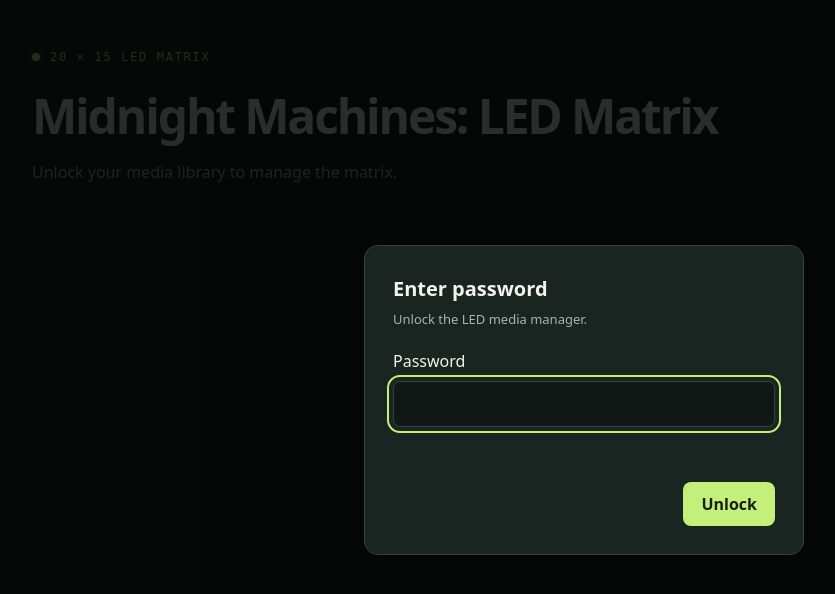
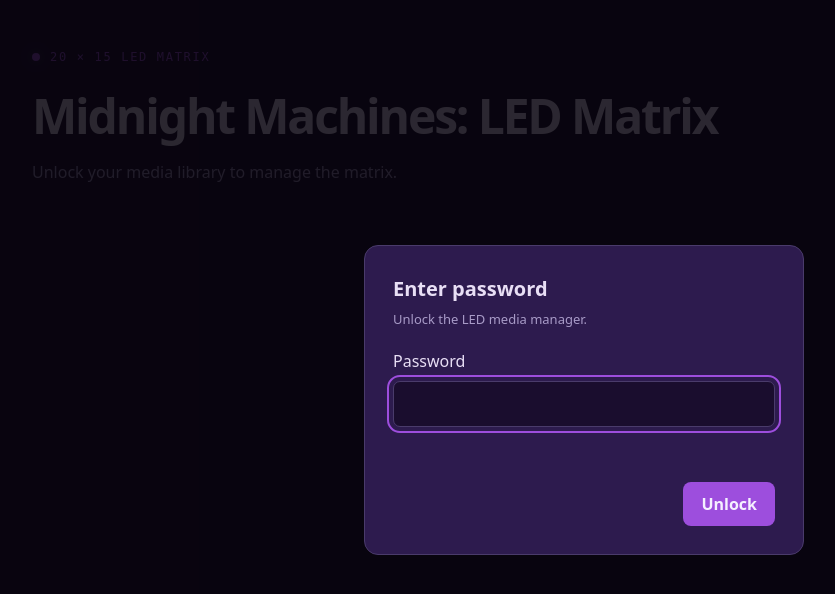
Before and after one commit to lamcnguyen89/LED_Light_Project, a Flask app: template web_server/templates/login.html in a window 1280 px wide. Shown: the top 594 px of the page, without its empty margins (56-891 px from the left). Run offline with Flask 3, Linux system fonts and the light colour scheme; the template is opened without the code that fills it, so the values that code supplies are empty; some libraries are stand-ins or nearby versions.

Commit message:
Changed some styling

```diff
--- a/web_server/static/web_ui.css
+++ b/web_server/static/web_ui.css
@@ -1,11 +1,13 @@
-:root { color-scheme: dark; --bg: #101715; --panel: #1a2420; --line: #35453d; --text: #eef5ee; --muted: #a6b7ac; --accent: #c3f07b; }
+:root { color-scheme: dark; --bg: #1a0d2e; --panel: #2d1b4e; --line: #4a3b6b; --text: #e8dff5; --muted: #a89bc7; --accent: #9d4edd; }
 * { box-sizing: border-box; }
 body { margin: 0; background: var(--bg); color: var(--text); font: 16px/1.5 system-ui, sans-serif; }
 main { max-width: 1160px; margin: auto; padding: 48px 28px 24px; }
 header { margin-bottom: 36px; }
 .eyebrow { color: var(--accent); font: 12px/1.5 ui-monospace, monospace; letter-spacing: .14em; display: flex; align-items: center; gap: 10px; }
-.indicator { width: 8px; height: 8px; background: var(--accent); box-shadow: 0 0 16px #c3f07580; border-radius: 50%; }
+.indicator { width: 8px; height: 8px; background: var(--accent); box-shadow: 0 0 16px #9d4edd80; border-radius: 50%; }
 h1 { margin: 14px 0 8px; font-size: clamp(30px, 5vw, 48px); letter-spacing: -.045em; font-weight: 650; }
+.title-container { display: flex; align-items: center; gap: 16px; }
+.title-icon { height: clamp(30px, 5vw, 48px); width: auto; }
 h2 { font-size: 20px; margin: 0; font-weight: 600; }
 h3 { margin: 0 0 6px; }
 p { margin: 6px 0; }
@@ -15,15 +17,15 @@ p { margin: 6px 0; }
 .file-label { font-size: 14px; }
 input[type=file] { flex: 1; min-width: 190px; max-width: 100%; color: var(--muted); }
 input::file-selector-button { padding: 9px 12px; margin-right: 12px; border-radius: 7px; border: 1px solid var(--line); background: var(--bg); color: var(--text); cursor: pointer; }
-button { font: inherit; font-weight: 600; border: 0; border-radius: 8px; padding: 10px 18px; background: var(--accent); color: #17210e; cursor: pointer; }
+button { font: inherit; font-weight: 600; border: 0; border-radius: 8px; padding: 10px 18px; background: var(--accent); color: #f5f0ff; cursor: pointer; }
 button:hover { filter: brightness(1.1); }
 button:disabled { opacity: .5; cursor: wait; }
 button.secondary { background: transparent; border: 1px solid var(--line); color: var(--text); }
-button.danger { background: #eea89b; color: #3a1610; }
+button.danger { background: #d47ef5; color: #f5f0ff; }
 button:focus-visible, input:focus-visible { outline: 2px solid var(--accent); outline-offset: 4px; }
 .hint { font-size: 13px; }
 .library-toolbar { display: flex; justify-content: space-between; gap: 16px; align-items: center; margin: 30px 0 22px; }
-.count { display: inline-block; color: var(--accent); background: #c3f07b15; padding: 1px 10px; border-radius: 20px; font-size: 14px; margin-left: 8px; vertical-align: middle; }
+.count { display: inline-block; color: var(--accent); background: #9d4edd15; padding: 1px 10px; border-radius: 20px; font-size: 14px; margin-left: 8px; vertical-align: middle; }
 .gallery { display: grid; grid-template-columns: repeat(auto-fill, minmax(245px, 1fr)); gap: 20px; }
 .card { border: 1px solid var(--line); background: var(--panel); border-radius: 12px; overflow: hidden; }
 .preview { height: 210px; background: #080d0a; display: flex; align-items: center; justify-content: center; }
--- a/web_server/templates/index.html
+++ b/web_server/templates/index.html
@@ -21,7 +21,10 @@
       </form>
       {% endif %}
 
-      <h1>Midnight Machines: LED Matrix</h1>
+      <div class="title-container">
+        <img src="{{ url_for('static', filename='favicon.ico') }}" alt="LED Matrix" class="title-icon">
+        <h1>Midnight Machines: LED Matrix</h1>
+      </div>
       <p class="intro">Add images and GIFs to your matrix, or make room for something new.</p>
       <form id="duration-form" class="duration-control">
         <label for="display-seconds">Animation duration (seconds)</label>
```
